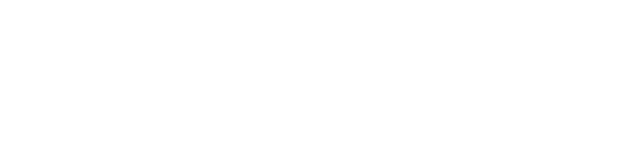
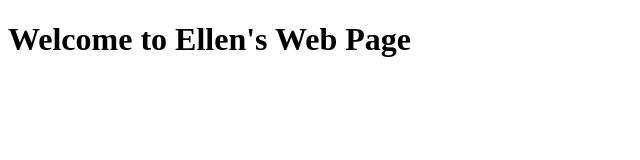
Before and after one commit to ellenrud84/ellenrud84.github.io, a plain HTML site: page index.html in a window 1280 px wide. Shown: the whole page, without its empty margins (0-640 px from the left). Drawn offline with Linux system fonts and the light colour scheme.

Commit message:
updated web page content

```diff
--- a/index.html
+++ b/index.html
@@ -4,4 +4,7 @@
             <meta charset = "UTF-8">
             <title>Ellen's Bio Page</title>
     </head>
+    <body>
+        <h1>Welcome to Ellen's Web Page</h1>
+    </body>
 </html>
```
